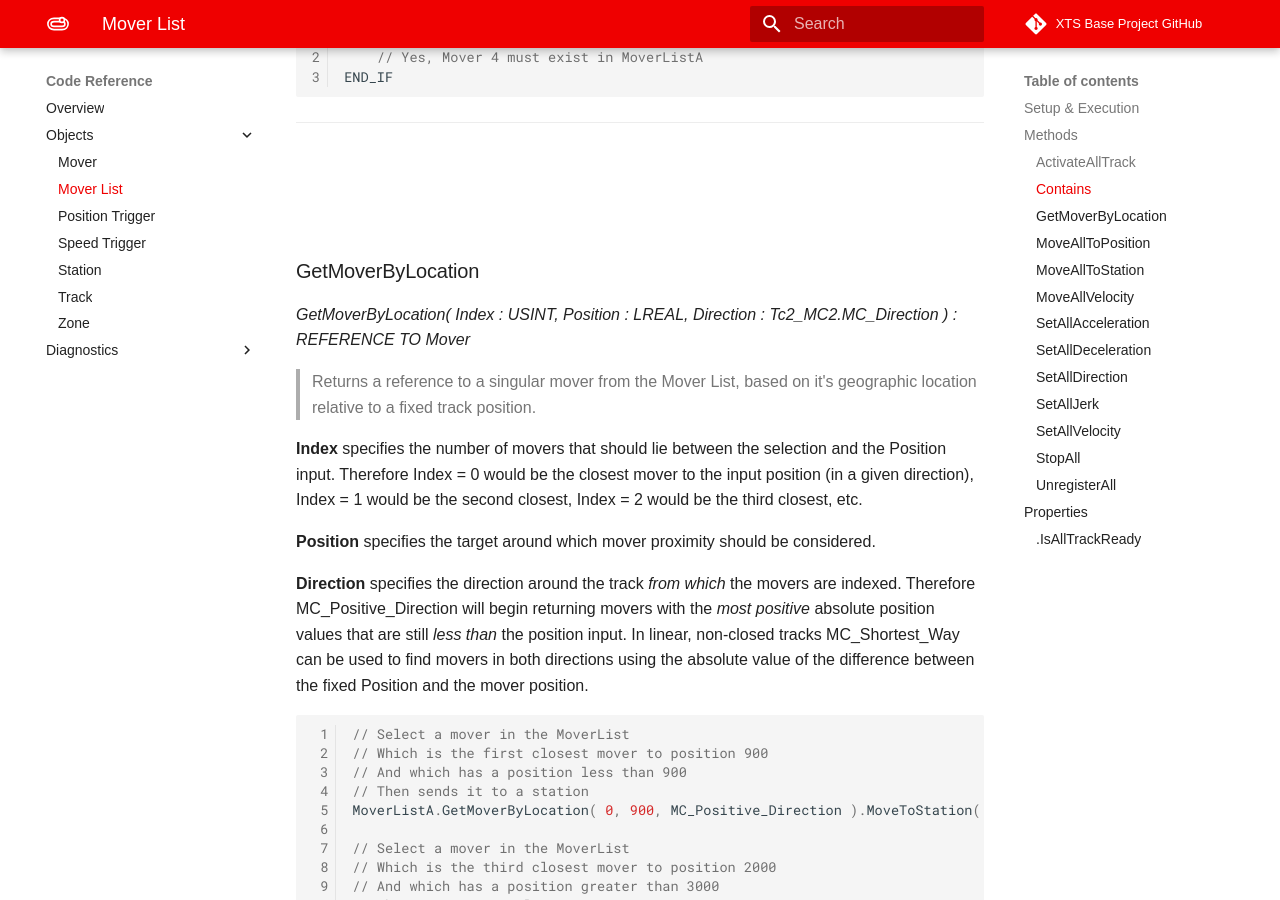
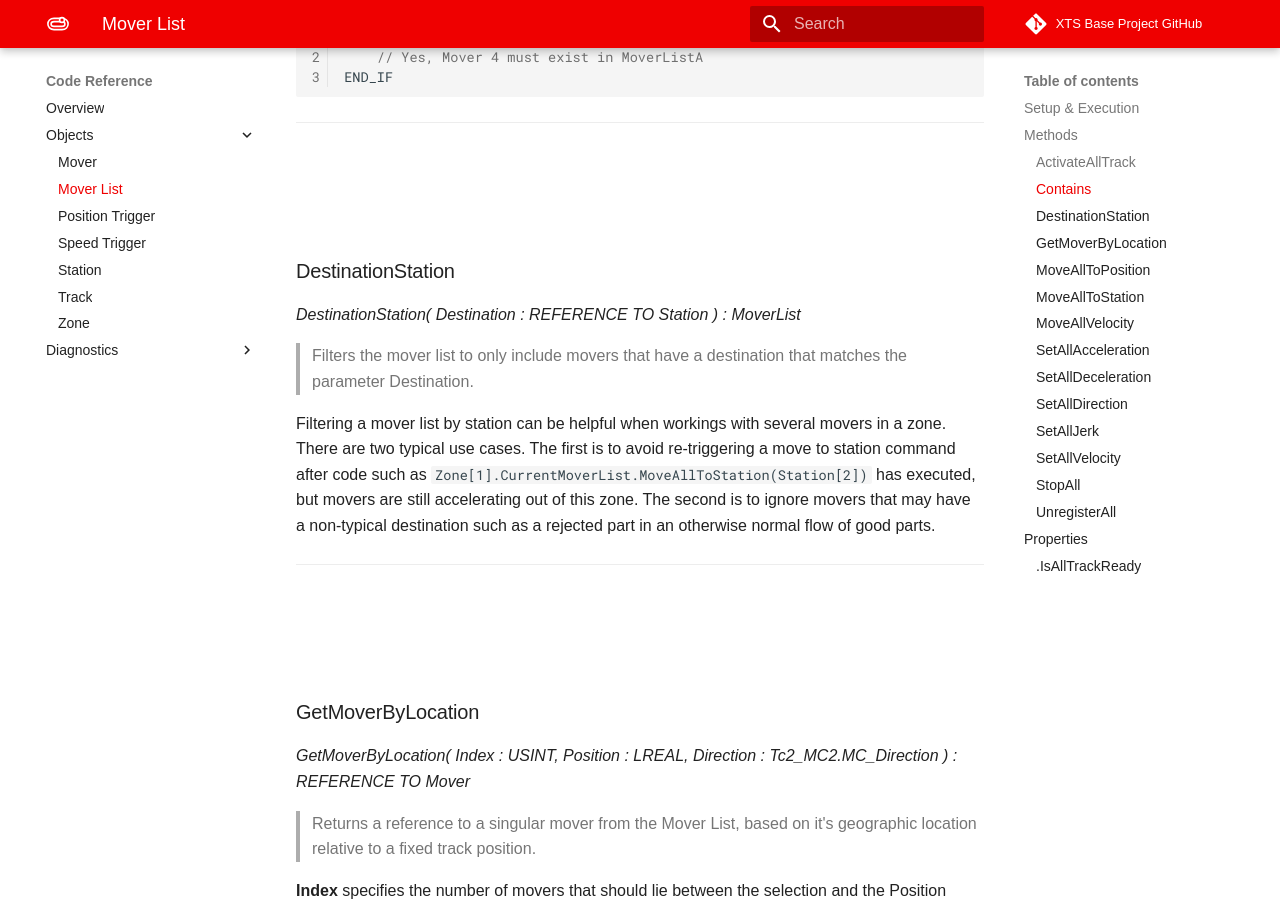
Before and after one commit to Beckhoff-USA-Community/XTS_Base, an MkDocs documentation site: the page built from Documentation/docs/CodeReference/MoverList.md, in a window 1280 px wide and 900 px high, scrolled down 1700 px. Built offline with MkDocs 1.6.1 and Material for MkDocs 9.7.7, drawn with Linux system fonts in a browser that asks for light colours; some web fonts are replaced; comment, search, counter and statistics services are not loaded.

Commit message:
Add MoverList DestinationStation filter.

````diff
--- a/Documentation/docs/CodeReference/MoverList.md
+++ b/Documentation/docs/CodeReference/MoverList.md
@@ -70,6 +70,20 @@ IF MoverListA.Contains( Mover[4] ) THEN
 	// Yes, Mover 4 must exist in MoverListA
 END_IF
 ```
+
+
+---
+<br>
+<br>
+<br>
+
+### DestinationStation
+
+*DestinationStation( Destination : REFERENCE TO Station ) : MoverList*
+
+> Filters the mover list to only include movers that have a destination that matches the parameter Destination.
+
+Filtering a mover list by station can be helpful when workings with several movers in a zone. There are two typical use cases. The first is to avoid re-triggering a move to station command after code such as `Zone[1].CurrentMoverList.MoveAllToStation(Station[2])` has executed, but movers are still accelerating out of this zone. The second is to ignore movers that may have a non-typical destination such as a rejected part in an otherwise normal flow of good parts.
 
 ---
 <br>
````
Also changed, not shown: 5 other files.
